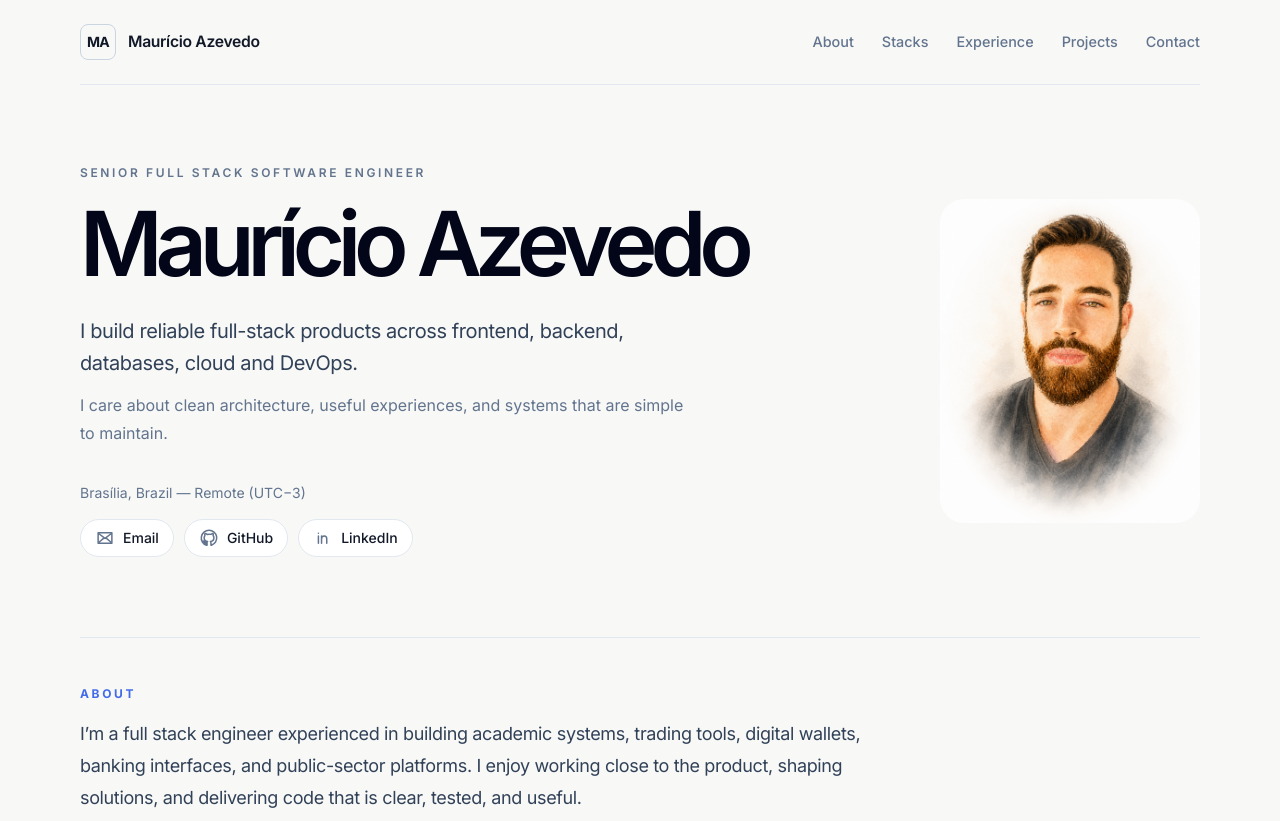
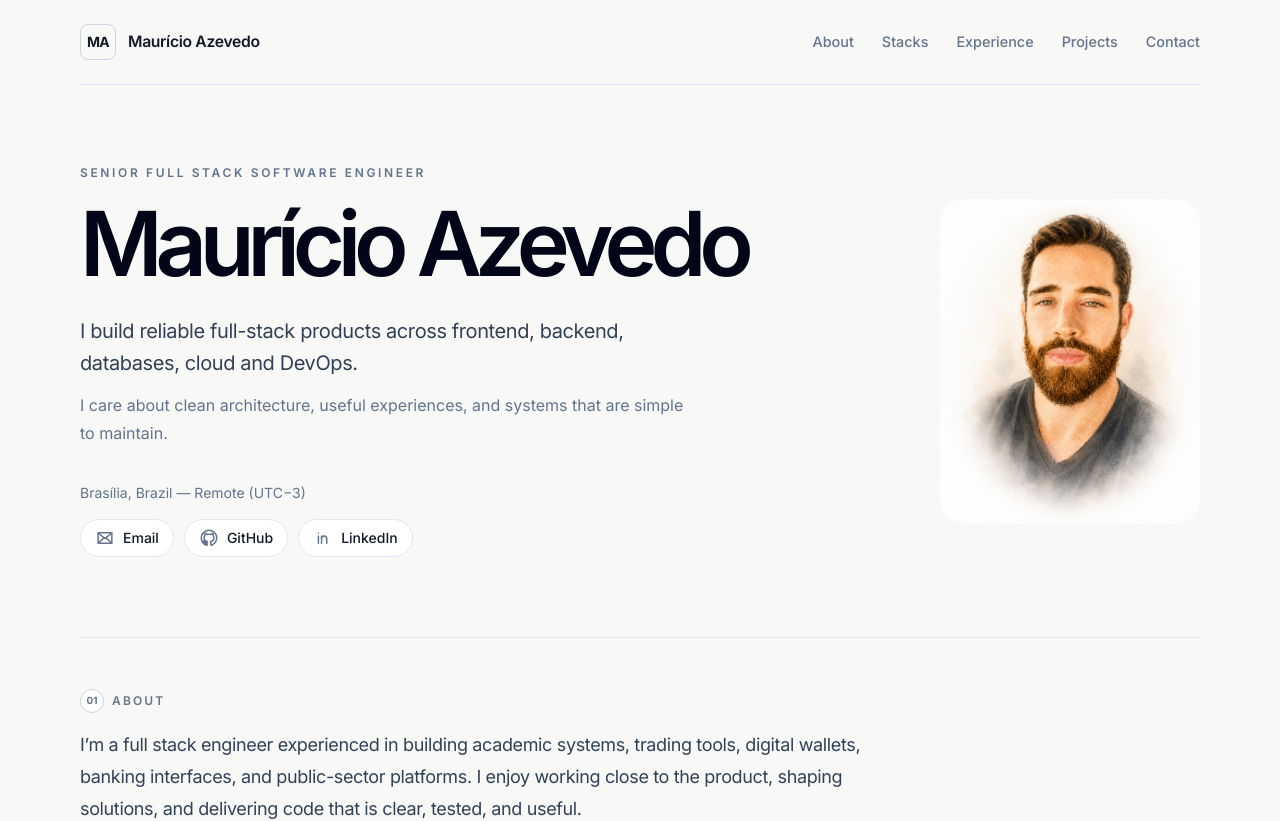
Before and after one commit to mauricio-azevedo/portfolio, a React (Vite) app: page / in a window 1280 px wide. Shown: the top 821 px of the page. Built offline with nearby package versions, Linux system fonts and the light colour scheme.

Commit message:
Add elegant section label icons

```diff
--- a/src/components/SectionLabel.tsx
+++ b/src/components/SectionLabel.tsx
@@ -2,10 +2,23 @@ type SectionLabelProps = {
   children: string;
 };
 
+const sectionIcons: Record<string, string> = {
+  About: '01',
+  Stacks: '02',
+  Experience: '03',
+  'Featured Project': '04',
+};
+
 export function SectionLabel({ children }: SectionLabelProps) {
   return (
-    <p className="text-xs font-bold uppercase tracking-[0.22em] text-blue-700/80">
-      {children}
+    <p className="inline-flex items-center gap-2 text-xs font-semibold uppercase tracking-[0.18em] text-slate-500">
+      <span
+        className="grid size-6 place-items-center rounded-full border border-slate-300 bg-white text-[0.62rem] font-bold tracking-normal text-slate-500"
+        aria-hidden="true"
+      >
+        {sectionIcons[children] ?? '•'}
+      </span>
+      <span>{children}</span>
     </p>
   );
 }
```
